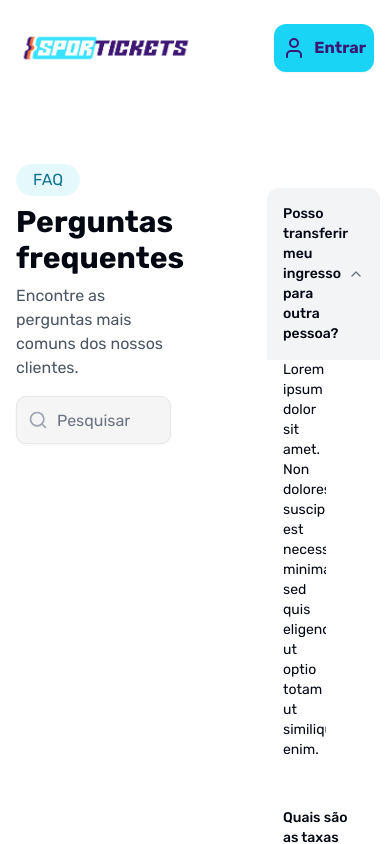
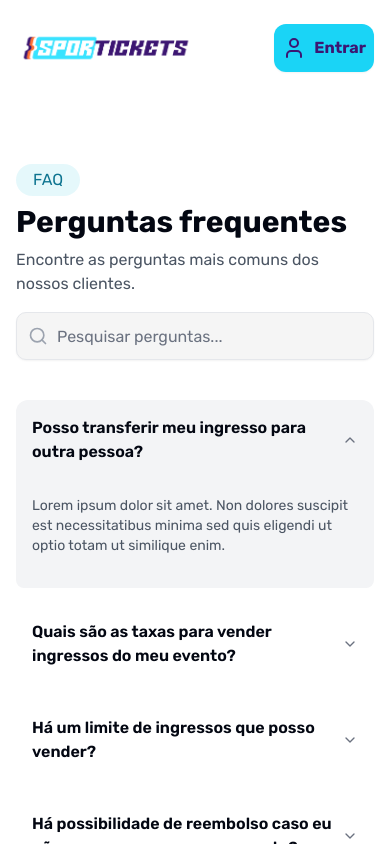
Before and after one commit to SporTickets-Repo/SporTickets-Front, a Next.js app: page /suporte in a window 390 px wide. Both pictures are taken after a click on the button "Posso transferir meu ingresso para outra pessoa?". Shown: the top 844 px of the page. Built offline with nearby package versions, Linux system fonts and the light colour scheme; no server answers.

Commit message:
refactor: ajustar layout e espaçamentos na página de FAQ e rodapé

```diff
--- a/app/(public)/suporte/page.tsx
+++ b/app/(public)/suporte/page.tsx
@@ -57,8 +57,8 @@ export default function FAQPage() {
   );
 
   return (
-    <div className=" py-16">
-      <div className=" grid grid-cols-2 gap-12 max-w-7xl mx-auto px-4 sm:px-6 lg:px-8">
+    <div className="py-16">
+      <div className="grid grid-cols-1 md:grid-cols-2 md:gap-12 gap-10 max-w-7xl mx-auto px-4 sm:px-6 lg:px-8">
         <div className="flex flex-col gap-2">
           <div className="text-cyan-700 bg-cyan-500/10 rounded-full  px-3 py-1 w-16 flex items-center justify-center">
             <span className="uppercase text-md">FAQ</span>
@@ -68,7 +68,7 @@ export default function FAQPage() {
             Encontre as perguntas mais comuns dos nossos clientes.
           </p>
 
-          <div className="relative mb-8">
+          <div className="relative">
             <Input
               type="text"
               placeholder="Pesquisar perguntas..."
@@ -80,18 +80,24 @@ export default function FAQPage() {
           </div>
         </div>
 
-        <div className="p-6">
+        <div className="md:p-6">
           <Accordion type="single" collapsible className="w-full space-y-4">
             {filteredFaqs.map((faq, index) => (
-              <AccordionItem
-                key={index}
-                value={`item-${index}`}
-                className="px-6"
-              >
-                <AccordionTrigger className="text-left ">
+              <AccordionItem key={index} value={`item-${index}`} className="">
+                <AccordionTrigger className="text-left font-semibold text-md">
                   {faq.question}
                 </AccordionTrigger>
-                <AccordionContent>{faq.answer}</AccordionContent>
+                <AccordionContent
+                  style={{
+                    padding: 16,
+                    backgroundColor: "#f3f4f6",
+                    borderBottomRightRadius: 8,
+                    borderBottomLeftRadius: 8,
+                  }}
+                  className="font-light text-gray-600"
+                >
+                  {faq.answer}
+                </AccordionContent>
               </AccordionItem>
             ))}
           </Accordion>
--- a/components/footer.tsx
+++ b/components/footer.tsx
@@ -26,7 +26,9 @@ export function Footer() {
           <div className="grid grid-cols-1 gap-8 md:grid-cols-3">
             {/* Links Column */}
             <div>
-              <h3 className="mb-4 text-md md:text-xl font-semibold">Links</h3>
+              <h3 className="md:mb-4 mb-2 text-md md:text-xl font-semibold">
+                Links
+              </h3>
               <ul className="space-y-1">
                 <li>
                   <Link
@@ -57,7 +59,9 @@ export function Footer() {
 
             {/* Social Column */}
             <div>
-              <h3 className="mb-4 text-md md:text-xl font-semibold">Social</h3>
+              <h3 className="md:mb-4 mb-2 text-md md:text-xl font-semibold">
+                Social
+              </h3>
               <ul className="space-y-1">
                 <li>
                   <Link
@@ -80,7 +84,9 @@ export function Footer() {
 
             {/* Legal Column */}
             <div className="">
-              <h3 className="mb-4 text-md md:text-xl font-semibold">Legal</h3>
+              <h3 className="md:mb-4 mb-2 text-md md:text-xl font-semibold">
+                Legal
+              </h3>
               <ul className="space-y-1">
                 <li>
                   <Link
--- a/components/ui/accordion.tsx
+++ b/components/ui/accordion.tsx
@@ -43,7 +43,7 @@ const AccordionContent = React.forwardRef<
 >(({ className, children, ...props }, ref) => (
   <AccordionPrimitive.Content
     ref={ref}
-    className="overflow-hidden text-sm px-4 data-[state=closed]:animate-accordion-up rounded-b-lg data-[state=open]:animate-accordion-down "
+    className="overflow-hidden text-sm px-6 data-[state=closed]:animate-accordion-up rounded-b-lg data-[state=open]:animate-accordion-down "
     {...props}
   >
     <div className={cn("pb-4 pt-0", className)}>{children}</div>
```
